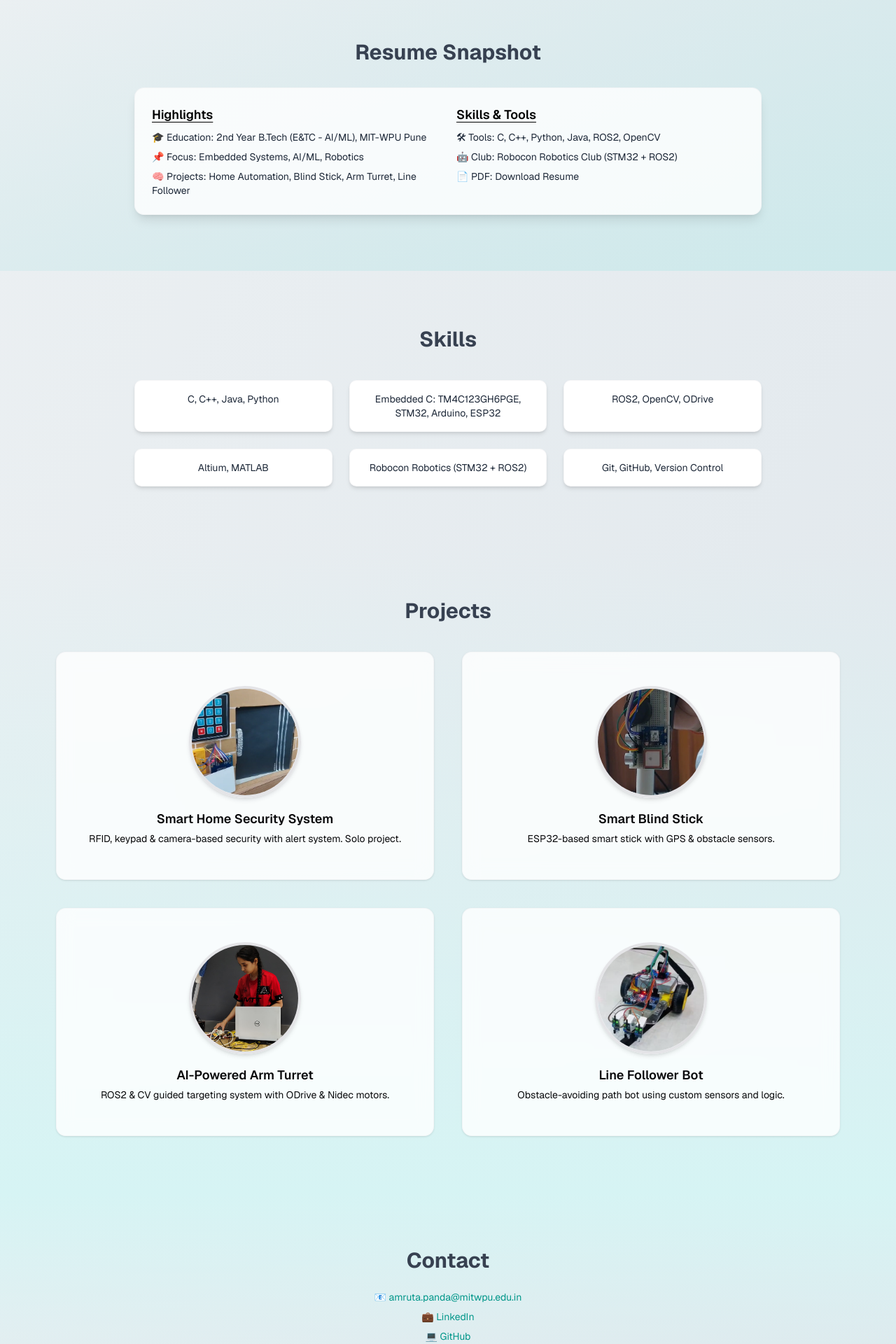
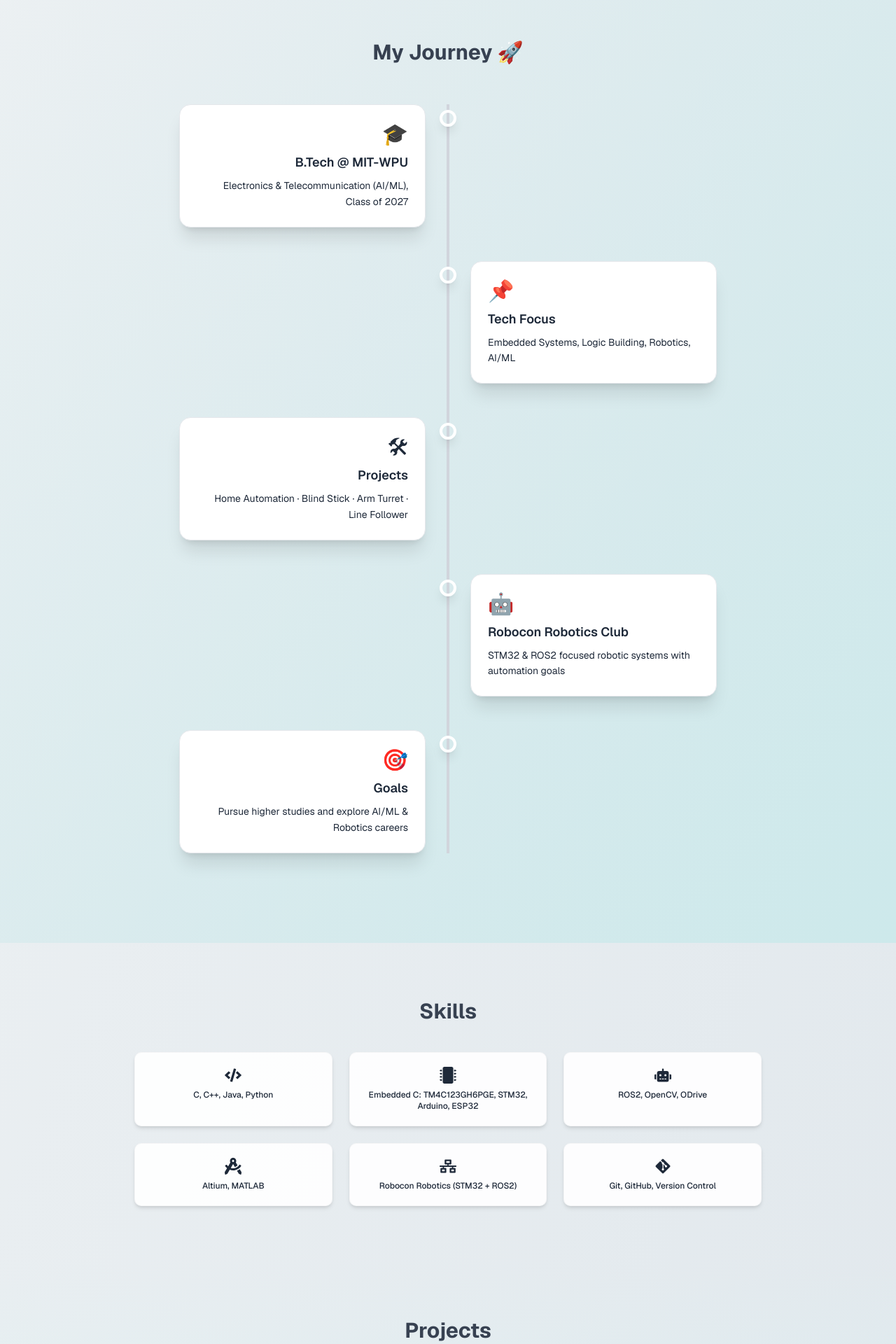
Before and after one commit to 07-amruta/student-portfolio, a Next.js app in the folder portfolio-website/: page / in a window 1280 px wide. Shown: the part 560-2480 px from the top of the page at 70% size. Built offline with nearby package versions, Linux system fonts and the light colour scheme.

Commit message:
updated site to look better

```diff
--- a/portfolio-website/app/page.tsx
+++ b/portfolio-website/app/page.tsx
@@ -4,8 +4,18 @@ import { useEffect, useState } from "react";
 import { motion, useAnimation } from "framer-motion";
 import { Card, CardContent } from "../components/ui/card";
 import { Button } from "../components/ui/button";
+import {
+  FaCode,
+  FaMicrochip,
+  FaRobot,
+  FaDraftingCompass,
+  FaGitAlt,
+  FaNetworkWired,
+  FaGithub,
+  FaLinkedin,
+  FaEnvelope,
+} from "react-icons/fa";
 
-// Reusable component for the Resume Snapshot content
 type ResumeContentProps = {
   title: string;
   items: string[];
@@ -13,10 +23,7 @@ type ResumeContentProps = {
 
 const ResumeContent = ({ title, items }: ResumeContentProps) => (
   <div className="space-y-3">
-    <h3
-      className="text-lg font-semibold underline underline-offset-4 mb-2"
-      style={{ color: "#000000" }} // Black color for subheadings
-    >
+    <h3 className="text-lg font-semibold underline underline-offset-4 mb-2">
       {title}
     </h3>
     <ul className="space-y-2">
@@ -65,25 +72,59 @@ export default function Portfolio() {
     controls.start({ opacity: 1, y: 0, transition: { duration: 0.6 } });
   }, [controls]);
 
+  const skills = [
+    {
+      icon: <FaCode size={24} />,
+      label: "C, C++, Java, Python",
+    },
+    {
+      icon: <FaMicrochip size={24} />,
+      label: "Embedded C: TM4C123GH6PGE, STM32, Arduino, ESP32",
+    },
+    {
+      icon: <FaRobot size={24} />,
+      label: "ROS2, OpenCV, ODrive",
+    },
+    {
+      icon: <FaDraftingCompass size={24} />,
+      label: "Altium, MATLAB",
+    },
+    {
+      icon: <FaNetworkWired size={24} />,
+      label: "Robocon Robotics (STM32 + ROS2)",
+    },
+    {
+      icon: <FaGitAlt size={24} />,
+      label: "Git, GitHub, Version Control",
+    },
+  ];
+
   return (
     <div
       className={`min-h-screen scroll-smooth transition-colors duration-500 font-sans ${
-        darkMode ? "bg-black text-turquoise-200" : "bg-gradient-to-br from-[#edf1f3] to-[#e0e7ec] text-gray-800"
+        darkMode
+          ? "bg-black text-turquoise-200"
+          : "bg-gradient-to-br from-[#edf1f3] to-[#e0e7ec] text-gray-800"
       }`}
     >
+      {/* NAVBAR */}
       <nav
         className={`py-4 px-6 sticky top-0 z-50 flex justify-between items-center shadow-md ${
-          darkMode ? "bg-black border-b border-coral-400" : "bg-white border-b border-teal-400"
+          darkMode
+            ? "bg-black border-b border-coral-400"
+            : "bg-white border-b border-teal-400"
         }`}
       >
         <h1 className="text-xl font-extrabold tracking-wider">Amruta Panda</h1>
         <ul className="hidden md:flex space-x-6 text-sm font-medium">
-          {["About", "Resume", "Skills", "Projects", "Contact"].map((section) => (
+          {["About", "My Journey", "Skills", "Projects", "Contact"].map((section) => (
             <li key={section}>
               <a
                 href={`#${section.toLowerCase()}`}
                 className={`transition-colors duration-300 ${
-                  darkMode ? "text-gray-300 hover:text-coral-400" : "text-gray-500 hover:text-teal-600"
+                  darkMode
+                    ? "text-gray-300 hover:text-coral-400"
+                    : "text-gray-500 hover:text-teal-600"
                 }`}
               >
                 {section}
@@ -111,7 +152,7 @@ export default function Portfolio() {
           className="text-3xl font-extrabold mb-12 text-center"
           initial={{ scale: 0.95 }}
           animate={{ scale: 1 }}
-          style={{ color: darkMode ? '#d1d5db' : '#374151' }} // Light gray for dark mode
+          style={{ color: darkMode ? "#d1d5db" : "#374151" }}
         >
           About Me
         </motion.h2>
@@ -122,7 +163,10 @@ export default function Portfolio() {
             alt="Amruta Panda"
             className="rounded-full w-48 h-48 object-cover border-4 border-teal-400 dark:border-coral-400 shadow-lg"
           />
-          <p className="text-base leading-7 text-center md:text-left" style={{ color: darkMode ? '#d1d5db' : '#4b5563' }}>
+          <p
+            className="text-base leading-7 text-center md:text-left"
+            style={{ color: darkMode ? "#d1d5db" : "#4b5563" }}
+          >
             I’m Amruta Panda, a B.Tech student in Electronics & Telecommunication Engineering (AI/ML) at MIT-WPU.
             I’m passionate about embedded systems, automation & robotics. I enjoy bringing smart ideas to life through
             code and hardware. I work well in teams, and I’m always excited to learn and experiment with technology.
@@ -140,34 +184,85 @@ export default function Portfolio() {
       viewport={{ once: true }}
     >
       <h2
-          className="text-3xl font-bold text-center mb-8"
-          style={{ color: darkMode ? '#d1d5db' : '#374151' }} // Light gray for dark mode
+        className="text-3xl font-bold text-center mb-14"
+        style={{ color: darkMode ? "#d1d5db" : "#374151" }}
       >
-          Resume Snapshot
+        My Journey 🚀
       </h2>
-        <div className="max-w-4xl mx-auto grid gap-6 md:grid-cols-2 text-sm bg-background/80 p-6 rounded-xl shadow-lg border border-border/30 dark:bg-black dark:border-turquoise-500 dark:text-turquoise-200">
-          {/* Highlights Section */}
-          <ResumeContent
-            title="Highlights"
-            items={[
-              "🎓 Education: 2nd Year B.Tech (E&TC - AI/ML), MIT-WPU Pune",
-              "📌 Focus: Embedded Systems, AI/ML, Robotics",
-              "🧠 Projects: Home Automation, Blind Stick, Arm Turret, Line Follower",
-            ]}
-          />
-          {/* Skills Section */}
-          <ResumeContent
-            title="Skills & Tools"
-            items={[
-              "🛠 Tools: C, C++, Python, Java, ROS2, OpenCV",
-              "🤖 Club: Robocon Robotics Club (STM32 + ROS2)",
-              "📄 PDF: Download Resume",
-            ]}
-          />
+
+      <div className="relative max-w-3xl mx-auto before:content-[''] before:absolute before:w-1 before:h-full before:bg-gray-300 dark:before:bg-turquoise-500 before:left-1/2 before:transform before:-translate-x-1/2">
+
+        {[
+          {
+            icon: "🎓",
+            title: "B.Tech @ MIT-WPU",
+            description: "Electronics & Telecommunication (AI/ML), Class of 2027",
+            xDir: -50,
+          },
+          {
+            icon: "📌",
+            title: "Tech Focus",
+            description: "Embedded Systems, Logic Building, Robotics, AI/ML",
+            xDir: 50,
+          },
+          {
+            icon: "🛠",
+            title: "Projects",
+            description: "Home Automation · Blind Stick · Arm Turret · Line Follower",
+            xDir: -50,
+          },
+          {
+            icon: "🤖",
+            title: "Robocon Robotics Club",
+            description: "STM32 & ROS2 focused robotic systems with automation goals",
+            xDir: 50,
+          },
+          {
+            icon: "🎯",
+            title: "Goals",
+            description: "Pursue higher studies and explore AI/ML & Robotics careers",
+            xDir: -50,
+          },
+        ].map((item, index) => (
+          <motion.div
+            key={index}
+            className="mb-12 flex flex-col md:flex-row items-center md:items-start relative"
+            initial={{ opacity: 0, x: item.xDir }}
+            whileInView={{ opacity: 1, x: 0 }}
+            transition={{ duration: 0.6 }}
+            viewport={{ once: true }}
+          >
+            <div
+              className={`w-full md:w-1/2 ${
+                item.xDir > 0
+                  ? "md:pl-8 md:ml-auto text-left"
+                  : "md:pr-8 text-right"
+              }`}
+            >
+              <div
+                className={`
+                  p-6 rounded-2xl shadow-xl border transition-all duration-300
+                  ${
+                    darkMode
+                      ? "bg-gray-100 border-gray-200 text-gray-900"
+                      : "bg-white border-gray-200 text-gray-800 hover:shadow-xl"
+                  }
+                `}
+              >
+                <div className="text-3xl mb-2">{item.icon}</div>
+                <h3 className="font-semibold text-lg mb-2">{item.title}</h3>
+                <p className="text-sm leading-relaxed">{item.description}</p>
+              </div>
+            </div>
+
+            {/* Animated Dot */}
+            <div className="hidden md:block w-6 h-6 bg-turquoise-400 border-4 border-white dark:border-black rounded-full absolute left-1/2 transform -translate-x-1/2 top-2 animate-pulse shadow-lg"></div>
+          </motion.div>
+        ))}
       </div>
     </motion.section>
 
-      {/* SKILLS */}
+      {/* SKILLS SECTION */}
       <motion.section
         id="skills"
         className="py-20 px-6 md:px-20"
@@ -178,33 +273,41 @@ export default function Portfolio() {
       >
         <h2
           className="text-3xl font-bold mb-10 text-center"
-          style={{ color: darkMode ? '#d1d5db' : '#374151' }} // Light gray for dark mode
+          style={{ color: darkMode ? "#d1d5db" : "#374151" }}
         >
           Skills
         </h2>
-        <div className="max-w-4xl mx-auto grid grid-cols-2 md:grid-cols-3 gap-6 text-center text-sm dark:text-turquoise-200">
-          {["C, C++, Java, Python",
-            "Embedded C: TM4C123GH6PGE, STM32, Arduino, ESP32",
-            "ROS2, OpenCV, ODrive",
-            "Altium, MATLAB",
-            "Robocon Robotics (STM32 + ROS2)",
-            "Git, GitHub, Version Control",
-          ].map((skill, i) => (
-            <div
+        <div className="max-w-4xl mx-auto grid grid-cols-2 md:grid-cols-3 gap-6 text-center text-sm">
+          {skills.map(({ icon, label }, i) => (
+            <motion.div
               key={i}
-              className="bg-white dark:bg-black dark:text-turquoise-200 p-4 rounded-lg shadow-md border border-border/30 dark:border-turquoise-500"
+              initial={{ opacity: 0, y: 30 }}
+              whileInView={{ opacity: 1, y: 0 }}
+              transition={{ duration: 0.4, delay: i * 0.1 }}
+              viewport={{ once: true }}
+              whileHover={{
+                scale: 1.05,
+                boxShadow: darkMode
+                  ? "0 0 18px rgba(255, 127, 80, 0.6)" // coral glow
+                  : "0 0 15px rgba(0, 200, 200, 0.4)", // turquoise glow
+                transition: { type: "spring", stiffness: 300 },
+              }}
+              className="p-5 rounded-lg shadow-md border border-border/30 bg-white/90 dark:bg-black/50 text-gray-800 dark:text-turquoise-200 transition-all duration-300 flex flex-col items-center gap-2"
             >
-              {skill}
-            </div>
+              <div>{icon}</div>
+              <span className="text-xs font-medium">{label}</span>
+            </motion.div>
           ))}
         </div>
       </motion.section>
 
-      {/* PROJECTS */}
+      {/* PROJECTS SECTION */}
       <motion.section
         id="projects"
         className={`py-20 px-6 md:px-20 ${
-          darkMode ? "bg-gradient-to-b from-transparent to-black" : "bg-gradient-to-b from-transparent to-[#d6f4f4]"
+          darkMode
+            ? "bg-gradient-to-b from-transparent to-black"
+            : "bg-gradient-to-b from-transparent to-[#d6f4f4]"
         }`}
         initial={{ opacity: 0, y: 50 }}
         whileInView={{ opacity: 1, y: 0 }}
@@ -213,43 +316,76 @@ export default function Portfolio() {
       >
         <h2
           className="text-3xl font-bold text-center mb-10"
-          style={{ color: darkMode ? '#d1d5db' : '#374151' }} // Light gray for dark mode
+          style={{ color: darkMode ? "#d1d5db" : "#374151" }}
         >
           Projects
         </h2>
         <div className="grid gap-10 md:grid-cols-2">
-          <ProjectCard
-            img="/home-automation.png"
-            title="Smart Home Security System"
-            desc="RFID, keypad & camera-based security with alert system. Solo project."
-            delay={0.1}
+          {[ // Projects array for easier scalability
+            {
+              img: "/home-automation.png",
+              title: "Smart Home Security System",
+              desc: "RFID, keypad & camera-based security with alert system. Solo project.",
+              delay: 0.1,
+            },
+            {
+              img: "/blind-stick.png",
+              title: "Smart Blind Stick",
+              desc: "ESP32-based smart stick with GPS & obstacle sensors.",
+              delay: 0.2,
+            },
+            {
+              img: "/robotic-arm.jpg",
+              title: "AI-Powered Arm Turret",
+              desc: "ROS2 & CV guided targeting system with ODrive & Nidec motors.",
+              delay: 0.3,
+            },
+            {
+              img: "/line-follower.png",
+              title: "Line Follower Bot",
+              desc: "Obstacle-avoiding path bot using custom sensors and logic.",
+              delay: 0.4,
+            },
+          ].map(({ img, title, desc, delay }, i) => (
+            <motion.div
+              key={i}
+              initial={{ opacity: 0, y: 30 }}
+              whileInView={{ opacity: 1, y: 0 }}
+              transition={{ duration: 0.5, delay }}
+              viewport={{ once: true }}
+              whileHover={{
+                scale: 1.05,
+                boxShadow: darkMode
+                  ? "0 0 25px rgba(255, 127, 80, 0.5)" // coral glow
+                  : "0 0 25px rgba(0, 200, 200, 0.4)", // turquoise glow
+              }}
+              className="transition-transform duration-300"
+            >
+              <Card className="bg-background/80 backdrop-blur-md border border-border/30 dark:bg-black dark:border-turquoise-500">
+                <CardContent className="p-6 flex flex-col items-center text-center dark:text-turquoise-200">
+                  {img && (
+                    <img
+                      src={img}
+                      alt={title}
+                      className="rounded-full mb-4 h-40 w-40 object-cover border-4 border-turquoise-400 dark:border-coral-400 shadow-md"
                     />
-          <ProjectCard
-            img="/blind-stick.png"
-            title="Smart Blind Stick"
-            desc="ESP32-based smart stick with GPS & obstacle sensors."
-            delay={0.2}
-          />
-          <ProjectCard
-            img="/robotic-arm.jpg"
-            title="AI-Powered Arm Turret"
-            desc="ROS2 & CV guided targeting system with ODrive & Nidec motors."
-            delay={0.3}
-          />
-          <ProjectCard
-            img="/line-follower.png"
-            title="Line Follower Bot"
-            desc="Obstacle-avoiding path bot using custom sensors and logic."
-            delay={0.4}
-          />
+                  )}
+                  <h3 className="text-lg font-semibold mb-1">{title}</h3>
+                  <p className="text-sm dark:text-turquoise-200">{desc}</p>
+                </CardContent>
+              </Card>
+            </motion.div>
+          ))}
         </div>
       </motion.section>
 
-      {/* CONTACT */}
+      {/* CONTACT SECTION */}
       <motion.section
       id="contact"
       className={`py-20 px-6 md:px-20 ${
-          darkMode ? "bg-gradient-to-t from-transparent to-black" : "bg-gradient-to-t from-transparent to-[#d6f4f4]"
+        darkMode
+          ? "bg-gradient-to-t from-transparent to-black"
+          : "bg-gradient-to-t from-transparent to-[#d6f4f4]"
       }`}
       initial={{ opacity: 0, y: 50 }}
       whileInView={{ opacity: 1, y: 0 }}
@@ -257,29 +393,76 @@ export default function Portfolio() {
       viewport={{ once: true }}
     >
       <h2
-          className="text-3xl font-bold mb-6 text-center"
-          style={{ color: darkMode ? '#d1d5db' : '#374151' }} // Light gray for dark mode
+        className="text-3xl font-bold mb-12 text-center"
+        style={{ color: darkMode ? "#d1d5db" : "#374151" }}
       >
-          Contact
+        Let’s Connect
       </h2>
-        <div className="text-center space-y-2 text-sm dark:text-turquoise-200">
-          <p>
-            📧 <a href="mailto:amruta.panda@mitwpu.edu.in" className="text-teal-600 dark:text-coral-300 hover:underline">
-              amruta.panda@mitwpu.edu.in
+
+      <div className="grid gap-8 md:grid-cols-3">
+        {/* GitHub Card */}
+        <div
+          className={`flex flex-col items-center p-6 rounded-xl shadow-lg transition-transform transform hover:-translate-y-2 ${
+            darkMode
+              ? "bg-white text-black hover:shadow-coral-300/50"
+              : "bg-white text-gray-800 hover:shadow-turquoise-300/50"
+          }`}
+        >
+          <FaGithub className="text-4xl mb-4 text-white bg-black rounded-full p-2" />
+          <h3 className="text-xl font-semibold mb-2">GitHub</h3>
+          <p className="text-sm text-center mb-4">Explore my code and projects</p>
+          <a
+            href="https://github.com/07-amruta"
+            target="_blank"
+            rel="noopener noreferrer"
+            className="relative inline-block px-6 py-3 rounded-full font-semibold text-sm tracking-wide transition-all duration-300 shadow-md group bg-[#b3e5fc] text-black hover:bg-[#a0d8f1]"
+          >
+            Follow
           </a>
-          </p>
-          <p>
-            💼 <a href="https://www.linkedin.com/in/amruta-panda-700128288" target="_blank" className="text-teal-600 dark:text-coral-300 hover:underline">
-              LinkedIn
+        </div>
+
+        {/* LinkedIn Card */}
+        <div
+          className={`flex flex-col items-center p-6 rounded-xl shadow-lg transition-transform transform hover:-translate-y-2 ${
+            darkMode
+              ? "bg-white text-black hover:shadow-coral-300/50"
+              : "bg-white text-gray-800 hover:shadow-turquoise-300/50"
+          }`}
+        >
+          <FaLinkedin className="text-4xl mb-4 text-white bg-[#0A66C2] rounded-full p-2" />
+          <h3 className="text-xl font-semibold mb-2">LinkedIn</h3>
+          <p className="text-sm text-center mb-4">Connect professionally with me</p>
+          <a
+            href="https://www.linkedin.com/in/amruta-panda-700128288?utm_source=share&utm_campaign=share_via&utm_content=profile&utm_medium=android_app"
+            target="_blank"
+            rel="noopener noreferrer"
+            className="relative inline-block px-6 py-3 rounded-full font-semibold text-sm tracking-wide transition-all duration-300 shadow-md group bg-[#b3e5fc] text-black hover:bg-[#a0d8f1]"
+          >
+            Connect
           </a>
-          </p>
-          <p>
-            💻 <a href="https://github.com/07-amruta" target="_blank" className="text-teal-600 dark:text-coral-300 hover:underline">
-              GitHub
+        </div>
+
+        {/* Email Card */}
+        <div
+          className={`flex flex-col items-center p-6 rounded-xl shadow-lg transition-transform transform hover:-translate-y-2 ${
+            darkMode
+              ? "bg-white text-black hover:shadow-coral-300/50"
+              : "bg-white text-gray-800 hover:shadow-turquoise-300/50"
+          }`}
+        >
+          <FaEnvelope className="text-4xl mb-4 text-white bg-[#1E40AF] rounded-full p-2" />
+          <h3 className="text-xl font-semibold mb-2">Email</h3>
+          <p className="text-sm text-center mb-4">Let’s chat or collaborate!</p>
+          <a
+            href="mailto:amruta.panda@mitwpu.edu.in"
+            className="relative inline-block px-6 py-3 rounded-full font-semibold text-sm tracking-wide transition-all duration-300 shadow-md group bg-[#b3e5fc] text-black hover:bg-[#a0d8f1]"
+          >
+            Say Hi ✨
           </a>
-          </p>
+        </div>
       </div>
     </motion.section>
+
     </div>
   );
 }
--- a/portfolio-website/package.json
+++ b/portfolio-website/package.json
@@ -17,6 +17,7 @@
     "next": "15.3.1",
     "react": "^19.1.0",
     "react-dom": "^19.1.0",
+    "react-icons": "^5.5.0",
     "tailwind-merge": "^3.2.0",
     "tw-animate-css": "^1.2.5"
   },
```
Also changed, not shown: 1 other file (tests, documents, lock files or other folders). Lines whose indentation alone changed are shown as unchanged.
